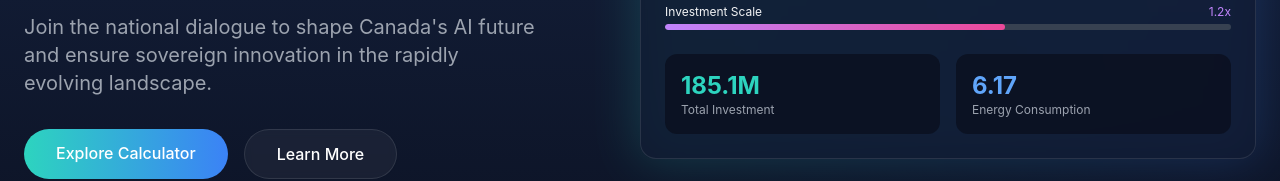
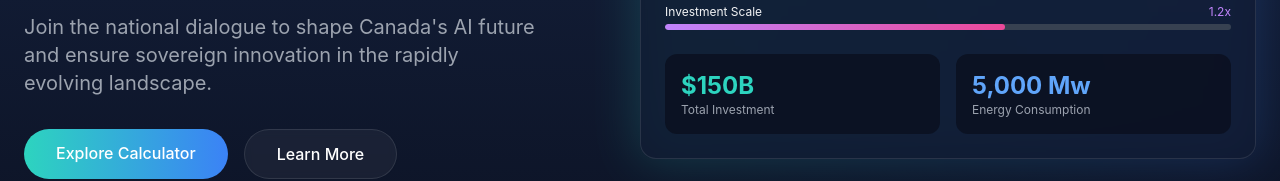
Before and after one commit to developmentation/howmuchai.ca, a Vue app in the folder public/: page / in a window 1280 px wide. Shown: the part 482-663 px from the top of the page. Built offline with nearby package versions, Linux system fonts and the light colour scheme.

Commit message:
changed default numbers

```diff
--- a/package.json
+++ b/package.json
@@ -1,6 +1,6 @@
 {
   "name": "howmuchai.ca",
-  "version": "0.0.8",
+  "version": "0.0.9",
   "private": true,
   "author": "The Government of Alberta",
   "license": "MIT",
--- a/public/src/views/Home.vue
+++ b/public/src/views/Home.vue
@@ -93,11 +93,11 @@
                 </div>
                 <div class="mt-6 grid grid-cols-2 gap-4">
                   <div class="bg-[#0a0f1e]/80 p-4 rounded-xl">
-                    <div class="text-2xl font-bold text-teal-400">185.1M</div>
+                    <div class="text-2xl font-bold text-teal-400">$150B</div>
                     <div class="text-xs text-gray-400">{{ $t('calculator.totalInvestment') }}</div>
                   </div>
                   <div class="bg-[#0a0f1e]/80 p-4 rounded-xl">
-                    <div class="text-2xl font-bold text-blue-400">6.17</div>
+                    <div class="text-2xl font-bold text-blue-400">5,000 Mw</div>
                     <div class="text-xs text-gray-400">{{ $t('calculator.energyConsumption') }}</div>
                   </div>
                 </div>
```
Also changed, not shown: 1 other file (tests, documents, lock files or other folders).
